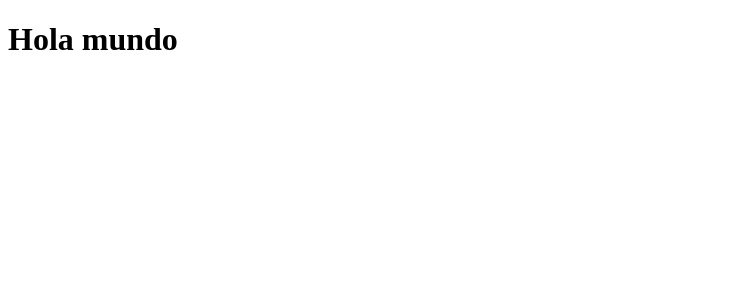
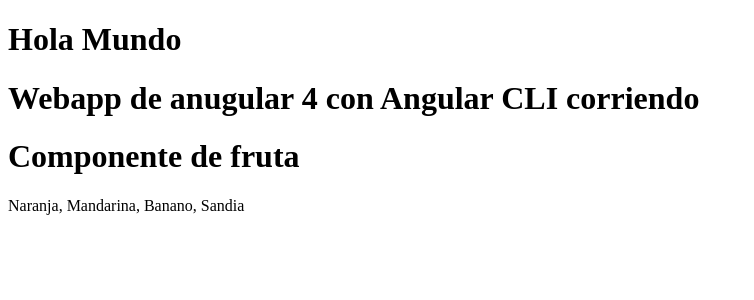
Before and after one commit to Jeisson-Gomez/curso-angular4, an Angular app: page / in a window 1280 px wide. Shown: the top 300 px of the page, without its empty margins (0-754 px from the left). Built offline with nearby package versions, Linux system fonts and the light colour scheme.

Commit message:
Actualizacion del proyecto

```diff
--- a/src/app/app.component.html
+++ b/src/app/app.component.html
@@ -1,3 +1,5 @@
 <h1>
   {{ title }}
 </h1>
+
+<fruta></fruta>
--- a/src/app/app.component.ts
+++ b/src/app/app.component.ts
@@ -6,5 +6,5 @@
   styleUrls: ['./app.component.css']
 })
 export class AppComponent {
-  title = 'Hola mundo';
+  title = 'Webapp de anugular 4 con Angular CLI corriendo';
 }
--- a/src/app/app.module.ts
+++ b/src/app/app.module.ts
@@ -3,10 +3,12 @@
 
 import { AppRoutingModule } from './app-routing.module';
 import { AppComponent } from './app.component';
+import { FrutaComponent } from './fruta/fruta.component';
 
 @NgModule({
   declarations: [
-    AppComponent
+    AppComponent,
+    FrutaComponent
   ],
   imports: [
     BrowserModule,
--- /dev/null
+++ b/src/app/fruta/fruta.component.html
@@ -0,0 +1,7 @@
+<h1>
+    {{ nombre_componente }}
+</h1>
+
+<p>
+    {{ listado_fruta }}
+</p>
--- /dev/null
+++ b/src/app/fruta/fruta.component.ts
@@ -0,0 +1,11 @@
+import { Component } from "@angular/core";
+
+@Component({
+    selector: 'fruta',
+    templateUrl: './fruta.component.html'
+})
+
+export class FrutaComponent{
+    public nombre_componente = 'Componente de fruta';
+    public listado_fruta = 'Naranja, Mandarina, Banano, Sandia'
+}
--- a/src/index.html
+++ b/src/index.html
@@ -9,6 +9,7 @@
   <link rel="stylesheet" href="./assets/style.css">
 </head>
 <body>
+  <h1>Hola Mundo</h1>
   <app-root>Lodaing...</app-root>
 </body>
 </html>
```
